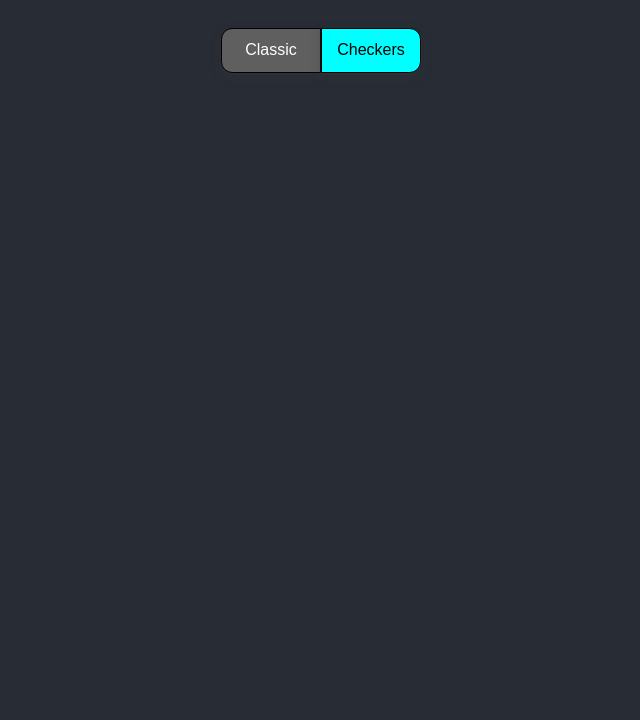
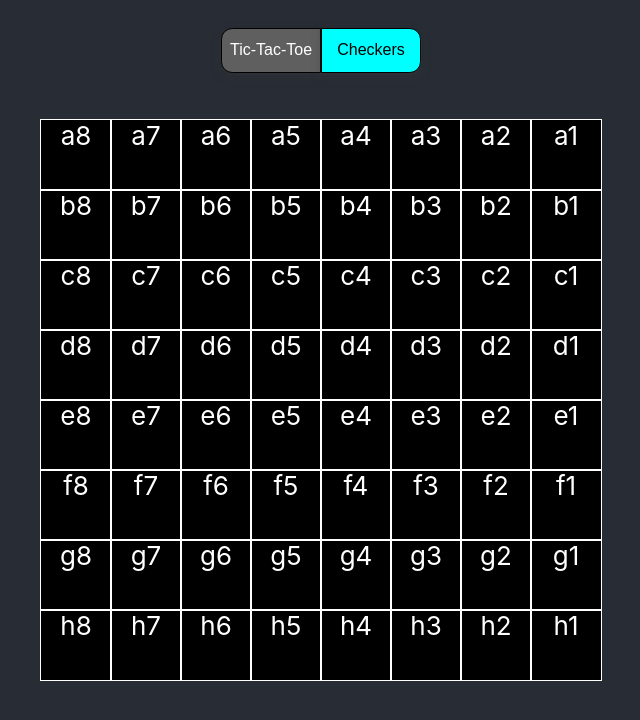
Before and after one commit to WaddyLeonvil/TicStackToe, a React (Create React App) app: page / in a window 1280 px wide. Both pictures are taken after a click on the button "Checkers". Shown: the top 720 px of the page, without its empty margins (319-959 px from the left). Built offline with nearby package versions, Linux system fonts and the light colour scheme.

Commit message:
Created checkboard

```diff
--- a/src/App.css
+++ b/src/App.css
@@ -45,7 +45,7 @@ button.classic {
   border-radius: 0.7rem 0 0 0.7rem;
 }
 
-button.stack {
+button.checkers {
   border-radius: 0 0.7rem 0.7rem 0;
 }
 
--- a/src/App.js
+++ b/src/App.js
@@ -1,6 +1,7 @@
 import React, {useState, useEffect} from 'react';
 import './App.css';
-import Board from './components/Board';
+import Checkers from './components/Checkers';
+import TicTacToe from './components/TicTacToe';
 
 function App() {
   const [classic, setClassic] = useState(true);
@@ -19,15 +20,15 @@ function App() {
       <div className="page-header">
         <div className="toggle">
           <button className={classic ? 'classic active' : 'classic'} onClick={handleButtonToggle} >
-            Classic
+            Tic-Tac-Toe
           </button>
-          <button className={!classic ? 'stack active' : 'stack'} onClick={handleButtonToggle} >
+          <button className={!classic ? 'checkers active' : 'checkers'} onClick={handleButtonToggle} >
             Checkers
           </button>
         </div>
       </div>
       <header className="App-header">
-        {classic ? <Board /> : ''}
+        {classic ? <TicTacToe /> : <Checkers />}
       </header>
     </div>
   );
--- /dev/null
+++ b/src/components/Checkerboard.css
@@ -0,0 +1,14 @@
+.checkerboard {
+    display: flex;
+    flex-wrap: wrap;
+    width: 560px;
+    height: 560px;
+    background-color: black;
+    color: white;
+}
+
+.tile {
+    width: 70px;
+    height: 70px;
+    outline: solid 1px white;
+}
--- /dev/null
+++ b/src/components/Checkerboard.js
@@ -0,0 +1,22 @@
+import React from 'react';
+import './Checkerboard.css';
+
+export default function Checkerboard() {
+
+    const horizontalAxis = ['a', 'b', 'c', 'd', 'e', 'f', 'g', 'h'];
+    const verticalAxis = [8, 7, 6, 5, 4, 3, 2, 1];
+
+    let board = [];
+
+    for (let i = 0; i < horizontalAxis.length ; i++) {
+        for (let j = 0; j < verticalAxis.length; j++) {
+            board.push(<div className='tile'>{horizontalAxis[i]}{verticalAxis[j]} </div>)
+        }
+    }
+
+    return (
+        <div className='checkerboard'>
+            {board}
+        </div>
+    )
+}
--- /dev/null
+++ b/src/components/Checkers.js
@@ -0,0 +1,11 @@
+import React from 'react';
+import Checkerboard from './Checkerboard';
+import './Checkers.css';
+
+export default function Checkers() {
+    return (
+        <div>
+            <Checkerboard />
+        </div>
+    )
+}
--- a/src/components/Board.js
+++ b/src/components/TicTacToe.js
@@ -1,9 +1,9 @@
 import React, { useState } from 'react';
-import './Board.css';
+import './TicTacToe.css';
 import { winningPatterns } from '../Utils';
 import Square from './Square';
 
-export default function Board() {
+export default function TicTacToe() {
     const [squares, setSquares] = useState(Array(9).fill(null));
     const [isX, setIsX] = useState(true);
     const [winner, setWinner] = useState(null);
```
Also changed, not shown: src/components/Checkers.css (added), src/components/TicTacToe.css (renamed from src/components/Board.css).
